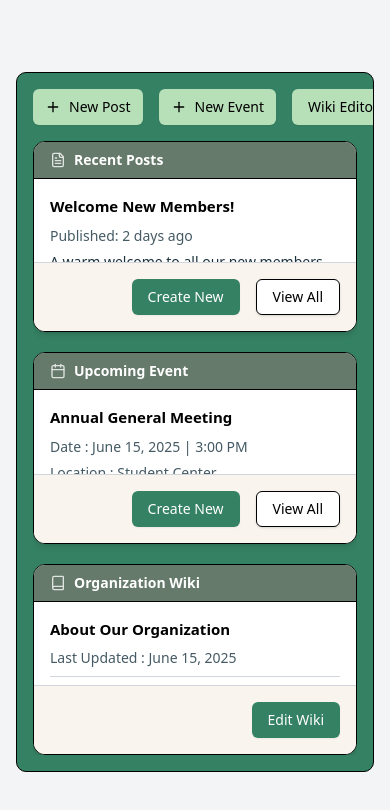
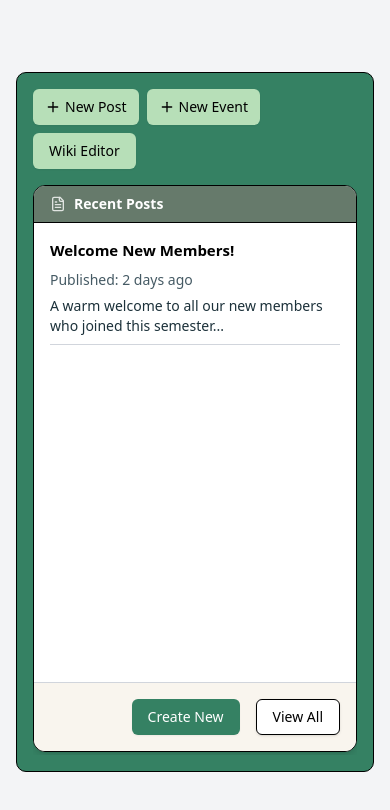
Before and after one commit to kemdav/Tambayan, a Next.js app: page /test/content-management-test in a window 390 px wide. Shown: the top 810 px of the page. Built offline with nearby package versions, Linux system fonts and the light colour scheme.

Commit message:
Fix Content Management
Renamed and Make it responsive to Iphone SE

```diff
--- a/src/app/components/ui/general/content-management-components/all-combined.tsx
+++ b/src/app/components/ui/general/content-management-components/all-combined.tsx
@@ -6,7 +6,7 @@ import UpcomingEventComponent from "./upcoming-events";
 import OrgWikiComponent from "./organization-wiki";
 import { Plus } from "lucide-react";
 
-export default function CombinedComponents() {
+export default function ContentManagementComponent() {
   const recentPosts = [
     {
       title: "Welcome New Members!",
@@ -34,12 +34,12 @@ export default function CombinedComponents() {
   return (
     <div className="w-screen h-screen flex items-center justify-center bg-gray-100 px-4 py-6">
       <div className="w-full max-w-[1120px] h-full max-h-[700px] bg-action-moss-green border rounded-[10px] p-4 flex flex-col space-y-4 overflow-hidden">
-        <div className="flex space-x-4">
-          <Button>
+        <div className="flex flex-wrap gap-2">
+          <Button className="flex items-center gap-1">
             <Plus className="w-5 h-5" />
             New Post
           </Button>
-          <Button>
+          <Button className="flex items-center gap-1">
             <Plus className="w-5 h-5" />
             New Event
           </Button>
@@ -47,16 +47,21 @@ export default function CombinedComponents() {
         </div>
 
         <div className="flex flex-col md:flex-row md:space-x-5 space-y-5 md:space-y-0 flex-1 overflow-auto">
+          <div className="flex-1 min-w-[300px]">
             <RecentPostComponent
               contents={recentPosts}
               onClickCreateNew={() => console.log("Create Entered Recent")}
               onClickViewAll={() => console.log("View All Entered Recent")}
             />
+          </div>
+          <div className="flex-1 min-w-[300px]">
             <UpcomingEventComponent
               contents={upcomingEvent}
               onClickCreateNew={() => console.log("Create Entered")}
               onClickViewAll={() => console.log("View All Entered")}
             />
+          </div>
+          <div className="flex-1 min-w-[300px]">
             <OrgWikiComponent
               contents={wikiOrganization}
               onClickEdit={() => console.log("Edit Wiki Entered")}
@@ -64,5 +69,6 @@ export default function CombinedComponents() {
           </div>
         </div>
       </div>
+    </div>
   );
 }
--- a/src/app/test/content-management-test/page.tsx
+++ b/src/app/test/content-management-test/page.tsx
@@ -1,9 +1,9 @@
-import CombinedComponents from "@/app/components/ui/general/content-management-components/all-combined";
+import ContentManagementComponent from "@/app/components/ui/general/content-management-components/all-combined";
 
 export default function ContentManagementTestPage() {
   return (
     <div className="w-screen h-screen flex items-center justify-center">
-      <CombinedComponents />
+      <ContentManagementComponent />
     </div>
   );
 }
```
Lines whose indentation alone changed are shown as unchanged.
